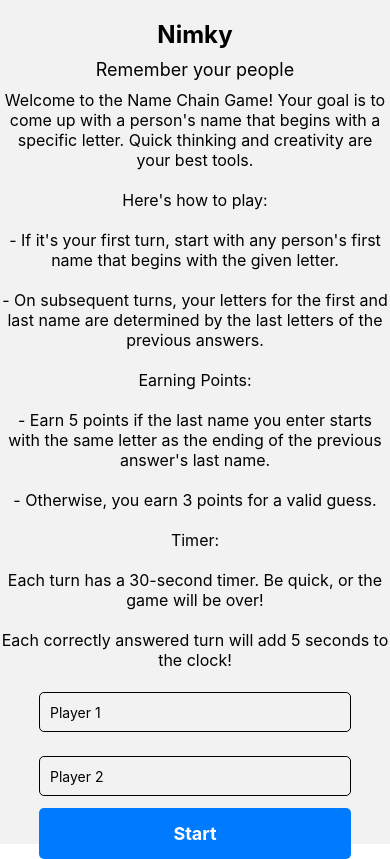
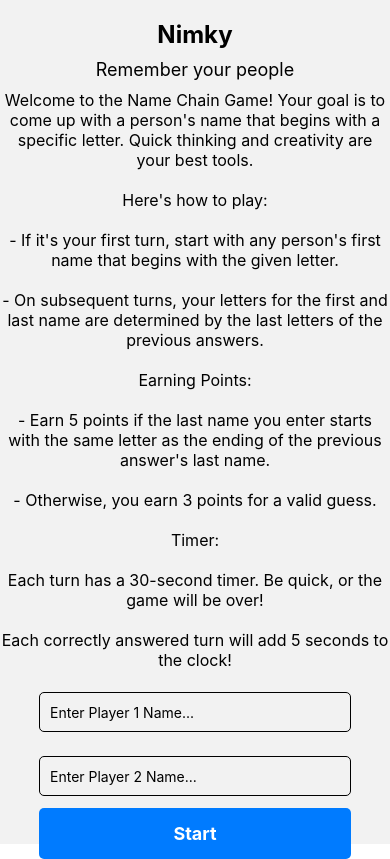
Before and after one commit to eyeofthezeiger/Nimky, a React Native app: screen /Starting in a window 390 px wide. Built offline with nearby package versions, Linux system fonts and the light colour scheme.

Commit message:
Allow user to hit enter to get to the next parts of the game

```diff
--- a/src/screens/PlayerScreen.tsx
+++ b/src/screens/PlayerScreen.tsx
@@ -1,5 +1,5 @@
 import { StackNavigationProp } from '@react-navigation/stack';
-import React, { useEffect, useState } from 'react';
+import React, { useEffect, useRef, useState } from 'react';
 import { View, Text, TextInput, TouchableOpacity, StyleSheet, SafeAreaView, Alert } from 'react-native';
 import { RootStackParamList } from '../../navigationTypes';
 import { RouteProp } from '@react-navigation/native';
@@ -29,6 +29,9 @@ const PlayerScreen: React.FC<PlayerScreenProps> = ({navigation, route}) => {
     const [points, setPoints] = useState(0);
     const [isTimerActive, setIsTimerActive] = useState(true);
     const [timeLeft, setTimeLeft] = useState(30);
+
+    const firstNameRef = useRef<TextInput>(null);
+    const lastNameRef = useRef<TextInput>(null);
 
     useEffect(() => {
         if (timeLeft > 0) {
@@ -118,16 +121,20 @@ const PlayerScreen: React.FC<PlayerScreenProps> = ({navigation, route}) => {
             <Text style={styles.instructionText}>first name starting letter: {firstAnswerLetter}</Text>
             <Text style={styles.instructionText}>(Bonus Points) last name starting letter: {lastAnswerLetter}</Text>
             <TextInput
+            ref={firstNameRef}
             style={styles.input}
             placeholder="Enter first name..."
             onChangeText={setCurrentFirstName}
             value={currentFirstName}
+            onSubmitEditing={() => lastNameRef.current?.focus()}
             />
             <TextInput
+            ref={lastNameRef}
             style={styles.input}
             placeholder="Enter last name..."
             onChangeText={setCurrentLastName}
             value={currentLastName}
+            onSubmitEditing={handleEnterPress}
             />
             <TouchableOpacity style={styles.button} onPress={handleEnterPress}>
             <Text style={styles.buttonText}>Enter</Text>
--- a/src/screens/StartingScreen.tsx
+++ b/src/screens/StartingScreen.tsx
@@ -1,4 +1,4 @@
-import React, { useState } from 'react';
+import React, { useRef, useState } from 'react';
 import { StackNavigationProp } from '@react-navigation/stack';
 import { View, Text, TouchableOpacity, StyleSheet, SafeAreaView, TextInput } from 'react-native';
 import { RootStackParamList } from '../../navigationTypes';
@@ -12,6 +12,9 @@ type StartingScreenProps = {
 const StartingScreen: React.FC<StartingScreenProps> = ({ navigation }) => {
     const [playerOneName, setPlayerOneName] = useState('Player 1');
     const [playerTwoName, setPlayerTwoName] = useState('Player 2');
+
+    const playerOneRef = useRef<TextInput>(null);
+    const playerTwoRef = useRef<TextInput>(null);
   return (
     <SafeAreaView style={styles.container}>
       <View style={styles.content}>
@@ -46,16 +49,21 @@ const StartingScreen: React.FC<StartingScreenProps> = ({ navigation }) => {
             Each correctly answered turn will add 5 seconds to the clock!
         </Text>
         <TextInput
+            ref={playerOneRef}
             style={styles.input}
-            placeholder='Player 1'
+            placeholder='Enter Player 1 Name...'
             onChangeText={setPlayerOneName}
-            value={playerOneName}
+            onSubmitEditing={() => playerTwoRef.current?.focus()}
         />
         <TextInput
+        ref={playerTwoRef}
             style={styles.input}
-            placeholder='Player 2'
+            placeholder='Enter Player 2 Name...'
             onChangeText={setPlayerTwoName}
-            value={playerTwoName}
+            onSubmitEditing={() => navigation.navigate('Game', {
+                playerOneName,
+                playerTwoName
+            })}
         />
       </View>
       <TouchableOpacity style={styles.button} onPress={() => navigation.navigate('Game', {
```
